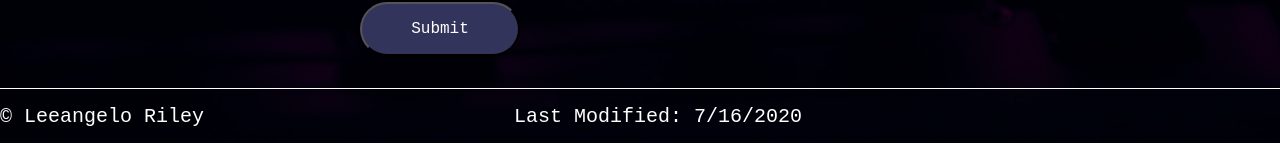
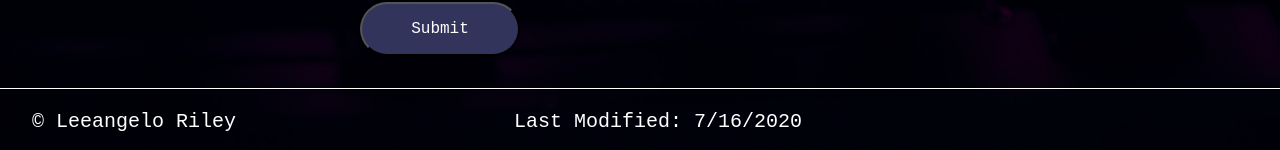
Before and after one commit to LRiley-tech/My-Portfolio, a React (Create React App) app: page / in a window 1280 px wide. Shown: the part 6312-6462 px from the top of the page. Built offline with nearby package versions, Linux system fonts and the light colour scheme.

Commit message:
Update footer.css

```diff
--- a/src/Components/Footer/footer.css
+++ b/src/Components/Footer/footer.css
@@ -1,12 +1,11 @@
 #footer {
     display: flex;
-    justify-content: flex-start;
     align-items: center;
     height: 3.438rem;
     width: 100vw;
     border-top: 0.063rem solid #fff;
     justify-content: space-between;
-
+    padding: 2rem;
   }
 
   .footer--text {
```
